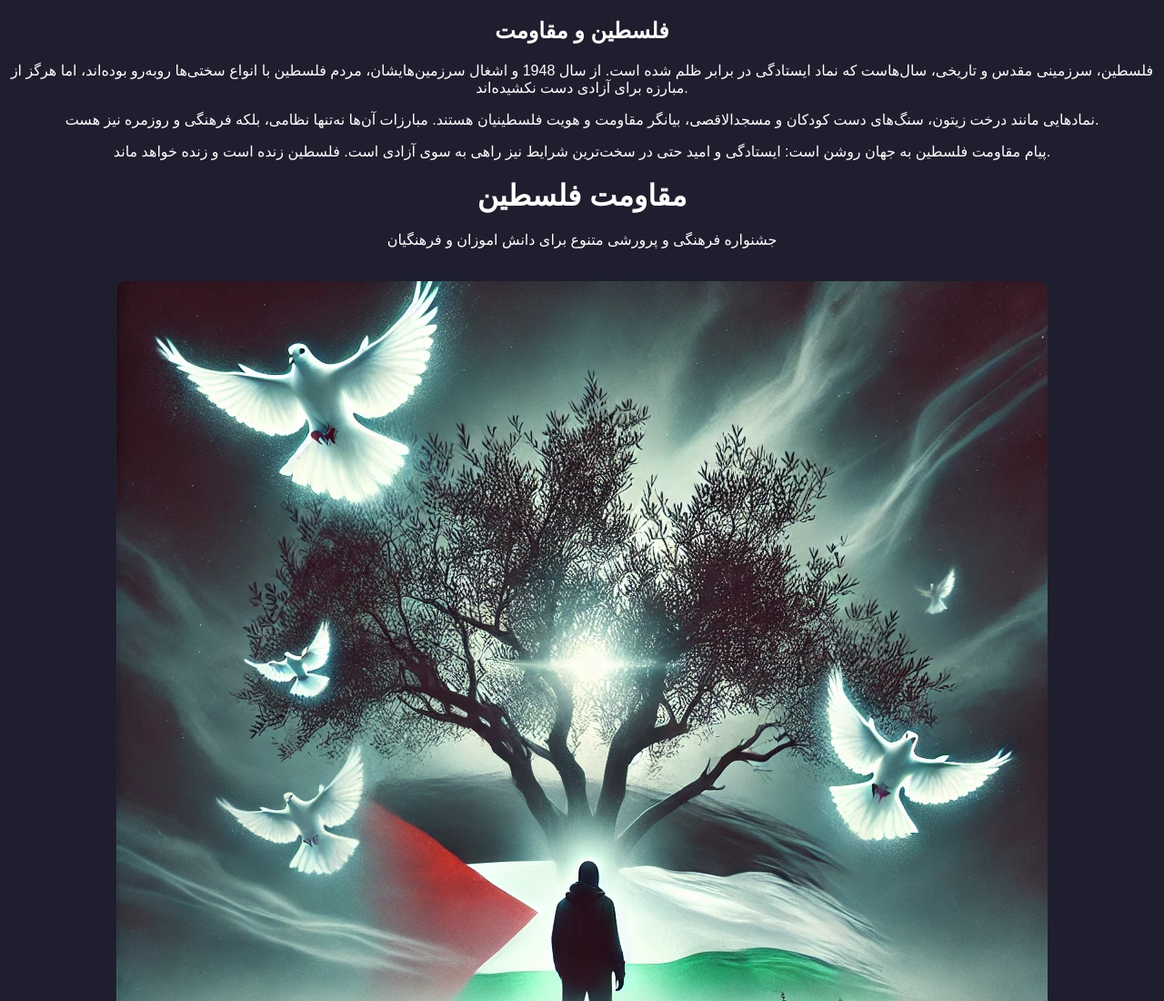
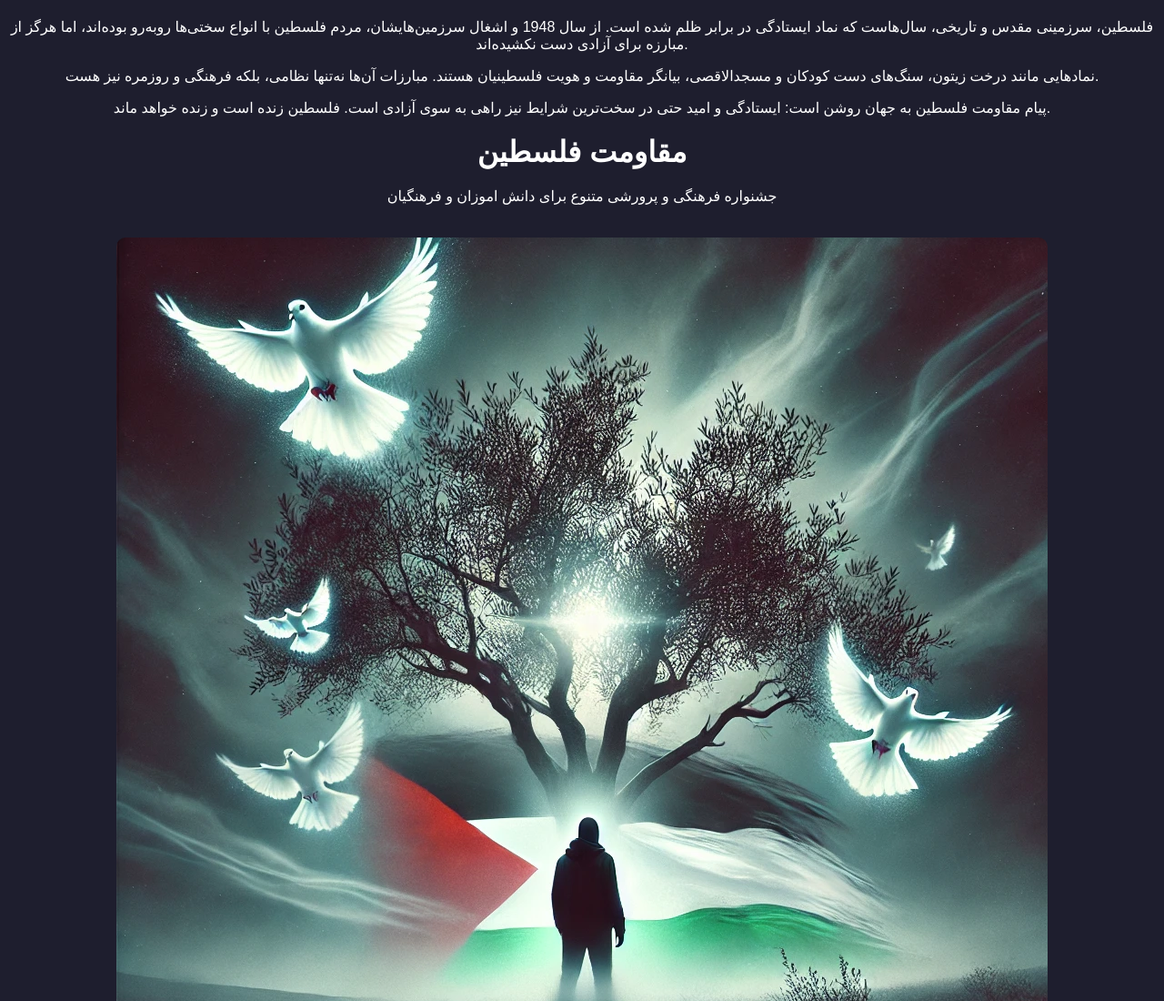
Before and after one commit to tiyamm/me---websitt, a plain HTML site: page index.html in a window 1280 px wide. Shown: the top 1100 px of the page at 91% size. Drawn offline with Linux system fonts and the light colour scheme.

Commit message:
Update index.html

```diff
--- a/index.html
+++ b/index.html
@@ -26,7 +26,7 @@
 </head>
 <body>
     <section>
-  <h2>فلسطین و مقاومت</h2>
+  <h2></h2></h2>
   <p>
     فلسطین، سرزمینی مقدس و تاریخی، سال‌هاست که نماد ایستادگی در برابر ظلم شده است. از سال 1948 و اشغال سرزمین‌هایشان، مردم فلسطین با انواع سختی‌ها روبه‌رو بوده‌اند، اما هرگز از مبارزه برای آزادی دست نکشیده‌اند.
   </p>
```
